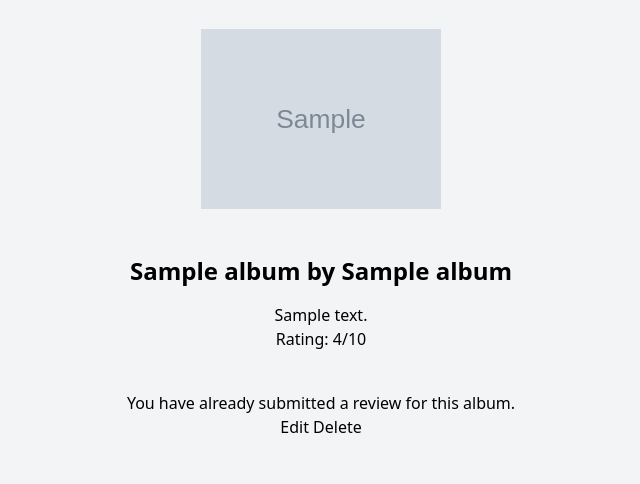
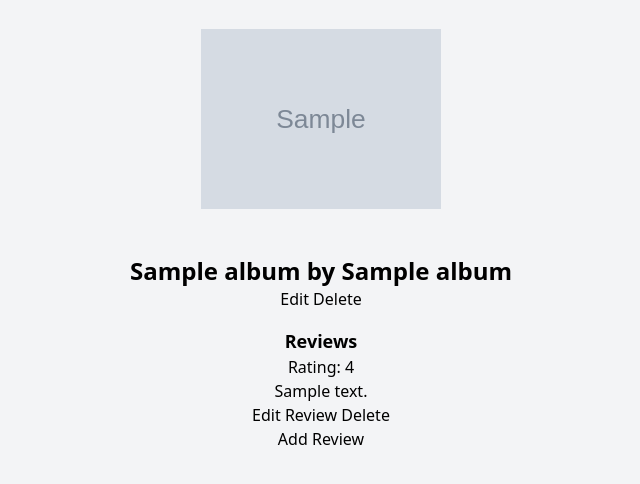
Before and after one commit to layton-skidmore/SoundCanvas, a Django app: page /album/1/ in a window 1280 px wide. Shown: the part 61-545 px from the top of the page, without its empty margins (319-959 px from the left). Run offline with Django 4.2, Linux system fonts and the light colour scheme; a user stored in the database is signed in; tables that the repository leaves empty hold one stand-in row (values such as "Sample post"); grey boxes marked "Sample" are stand-in pictures; some libraries are stand-ins or nearby versions.

Commit message:
add CRUD to reviews

```diff
--- a/main_app/models.py
+++ b/main_app/models.py
@@ -24,3 +24,9 @@ class Review(models.Model):
         validators=[MinValueValidator(1), MaxValueValidator(10)]
     )
     album = models.ForeignKey(Album, on_delete=models.CASCADE)
+
+    def __str__(self):
+        return self.name
+
+    def get_absolute_url(self):
+      return reverse('review_delete', kwargs={'pk': self.id})
--- a/main_app/templates/profile/album_detail.html
+++ b/main_app/templates/profile/album_detail.html
@@ -9,32 +9,29 @@
     <div class="w-full max-w-md text-center">
       <h2 class="text-2xl font-semibold">{{ album.name }} by {{ album.artist_name }}</h2>
 
-      <ul class="mt-4">
-        {% for review in reviews %}
-          <li class="mb-4">
-            <p>{{ review.text }}</p>
-            <p>Rating: {{ review.rating }}/10</p>
-          </li>
-        {% endfor %}
-      </ul>
-    </div>
-
-    <div class="flex flex-col items-center mt-4">
-      {% if user_has_review %}
-        <p class="mt-2">You have already submitted a review for this album.</p>
-      {% else %}
-        <h2 class="text-xl font-semibold mt-4">Submit a Review:</h2>
-        <form method="post" class="mt-2">
-          {% csrf_token %}
-          {{ form.as_p }}
-          <button type="submit" class="px-4 py-2 bg-blue-500 text-white rounded-lg hover:bg-blue-600">Submit Review</button>
-        </form>
-      {% endif %}
       <div class="card-action">
         <a href="{% url 'album_update' album.id %}">Edit</a>
         <a href="{% url 'album_delete' album.id %}">Delete</a>
       </div>
+
+      <div class="mt-4">
+        <h3 class="text-lg font-semibold">Reviews</h3>
+        <ul>
+          {% for review in album.review_set.all %}
+            <li>
+              <p>Rating: {{ review.rating }}</p>
+              <p>{{ review.text }}</p>
+              <a href="{% url 'review_update' pk=review.pk %}">Edit Review</a>
+              <a href="{% url 'review_delete' pk=review.pk %}">Delete</a>
+            </li>
+          {% endfor %}
+        </ul>
+      </div>
     </div>
 
 
+        <a href="{% url 'review_form' album.id %}">Add Review</a>
+    </div>
+</div>
+
 {% endblock %}
--- a/main_app/urls.py
+++ b/main_app/urls.py
@@ -7,10 +7,12 @@ urlpatterns = [
 	path('', views.home, name='home'),
     path('index/', views.profile_index, name='index'),
     path('about/', views.about, name='about'),
-    path('new_album/create/', views.NewAlbumView.as_view(), name='new_album'),
+    path('new_album/create/', views.AlbumCreate.as_view(), name='new_album'),
+    path('album/<int:album_id>/review/', views.ReviewCreate.as_view(), name='review_form'),
     path('update_album/<int:pk>/update/', views.AlbumUpdate.as_view(), name='album_update'),
     path('delete_album/<int:pk>/delete/', views.AlbumDelete.as_view(), name='album_delete'),
+    path('update_review/<int:pk>/update/', views.ReviewUpdate.as_view(), name='review_update'),
+    path('delete_review/<int:pk>/delete/', views.ReviewDelete.as_view(), name='review_delete'),
     path('accounts/signup/', views.signup, name='signup'),
     path('album/<int:pk>/', views.album_detail, name='detail'),
-
  ]
--- a/main_app/views.py
+++ b/main_app/views.py
@@ -55,9 +55,9 @@ class AlbumForm(forms.ModelForm):
         model = Album
         fields = ['name', 'artist_name', 'album_cover']
 
-class NewAlbumView(CreateView):
+class AlbumCreate(CreateView):
     form_class = AlbumForm
-    success_url = '//'
+    success_url = '/index/'
     template_name = 'main_app/album_form.html'
 
     def form_valid(self, form):
@@ -99,6 +99,45 @@ class AlbumDelete(DeleteView):
   model = Album
   success_url = '/index'
 
+class ReviewCreate(CreateView):
+    model = Review
+    form_class = ReviewForm
+    template_name = 'main_app/review_form.html'
+
+    def get_context_data(self, **kwargs):
+        context = super().get_context_data(**kwargs)
+        album_id = self.kwargs['album_id']
+        album = Album.objects.get(pk=album_id)
+        context['album'] = album
+        return context
+
+    def form_valid(self, form):
+        album_id = self.kwargs['album_id']
+        album = Album.objects.get(pk=album_id)
+        review = form.save(commit=False)
+        review.album = album
+        review.user = self.request.user
+        return super().form_valid(form)
+
+    def get_success_url(self):
+        album_id = self.kwargs['album_id']
+        return reverse('detail', kwargs={'pk': album_id})
+
+class ReviewDelete(DeleteView):
+    model = Review
+    success_url = '/album/{}/'
+
+    def get_success_url(self):
+        return self.success_url.format(self.object.album.pk)
+
+class ReviewUpdate(UpdateView):
+    model = Review
+    fields = ['text', 'rating']
+
+    def get_success_url(self) -> str:
+        album_id = self.object.album.pk
+        return reverse('detail', kwargs={'pk': album_id})
+
 def signup(request):
   error_message = ''
   if request.method == 'POST':
```
Also changed, not shown: main_app/templates/main_app/review_confirm_delete.html (added, +10 -0 lines), main_app/templates/main_app/review_form.html (added, +9 -0 lines).
